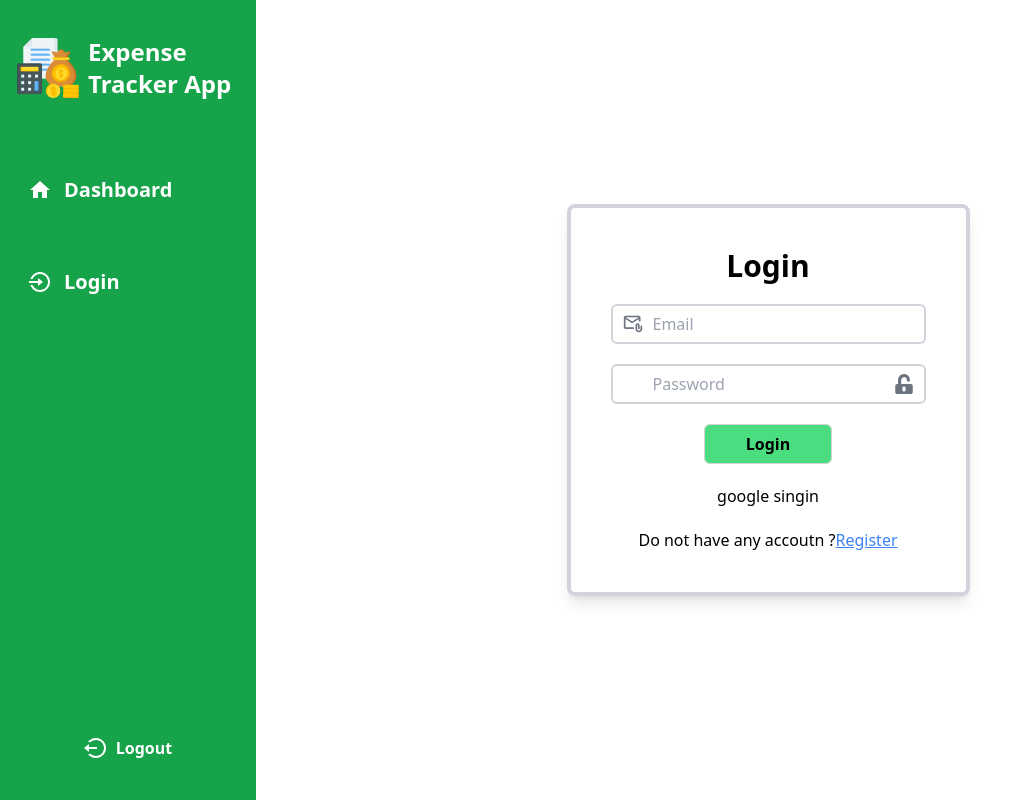
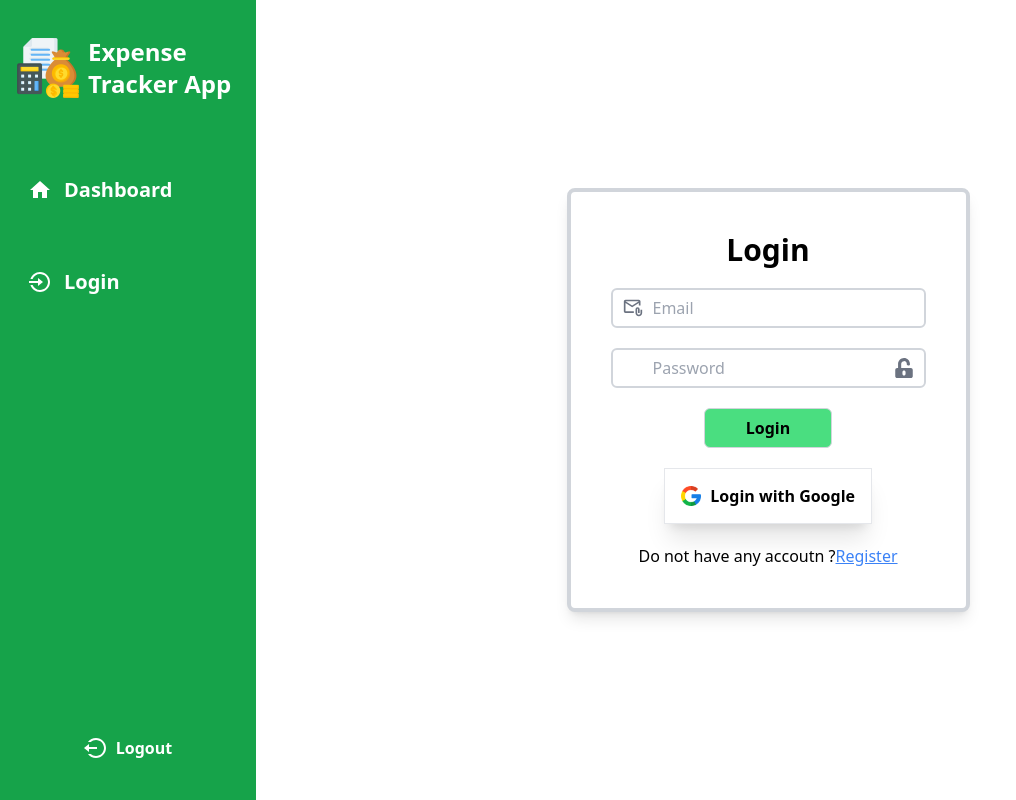
Before and after one commit to anus26/Expense-Tracker-App, a React (Vite) app: page /login in a window 1280 px wide. Shown: the whole page, without its empty margins (0-1016 px from the left). Built offline with nearby package versions, Linux system fonts and the light colour scheme; no server answers; the database is empty.

Commit message:
goole ui

```diff
--- a/src/App.jsx
+++ b/src/App.jsx
@@ -1,11 +1,16 @@
-import React from 'react'
-import { BrowserRouter ,Routes,Route} from 'react-router-dom'
+import React, { useState } from 'react'
+import { BrowserRouter ,Routes,Route, Navigate} from 'react-router-dom'
 import Login from './pages/Login'
 import Navabar from './Components/Navabar'
 import { Toaster } from 'react-hot-toast'
+import { useAuth } from './Context/AuthContext'
 import Dashboard from './pages/Dashboard'
 
 const App = () => {
+  const [login, setLogin]=useState()
+  const {currentUser}=useAuth()
+  console.log(currentUser);
+
   return (
 <>
 <BrowserRouter>
@@ -23,11 +28,14 @@ const App = () => {
   <div className='flex-1 '>
 
 <Routes>
-<Route path='/Login'  excat element={<Login/>}/>
-<Route path='/dashboard' excat element={<Dashboard/>}/>
-
-
-
+  <Route
+    path="/"
+    element={currentUser ? <Dashboard /> : <Navigate to="/login" />}
+  />
+  <Route
+    path="/login"
+    element={!currentUser ? <Login /> : <Navigate to="/" />}
+  />
 </Routes>
   </div>
 </div>
--- a/src/Components/AuthForm.jsx
+++ b/src/Components/AuthForm.jsx
@@ -101,8 +101,8 @@ const handleGoogle=async()=>{
             {isRegister ?'Register':'Login'}
 
           </button>
-         <button type='submit' onClick={handleGoogle}>
-          google singin
+         <button type='submit' onClick={handleGoogle} className='bg-white border shadow-xl flex items-center justify-between p-4 w-52 hover:bg-yellow-400 h-14 font-semibold text-center'>
+          <img src="./images/google.png" alt="goolge" className='w-5' />{isRegister ? 'Sigin with Goolge': 'Login with Google'}
 
          </button>
           <p>
@@ -113,6 +113,7 @@ const handleGoogle=async()=>{
             >
    {isRegister ? "Login" : "Register"}
             </span>
+
           </p>
         </form>
       </div>
--- a/src/Components/Navabar.jsx
+++ b/src/Components/Navabar.jsx
@@ -34,7 +34,7 @@ const Navabar = () => {
 <div className={`flex  items-center gap-3 p-3   rounded-md transition-all duration-300 ${onclick ? 'border':'hover:bg-slate-400'}`}>
   <MdHome className='w-6 h-6 text-white'   />
   <Link
-    to='/Dashboard'
+    to='/'
     className='font-semibold text-xl text-white hover:text-black transition-colors duration-300'
   >
     Dashboard
@@ -49,7 +49,7 @@ const Navabar = () => {
   </div>
 
     <div className=' p-4 mt-auto'>
-          <button  onClick={handleLogout} className='font-semibold flex items-center justify-center gap-2      text-white   hover:text-white w-full h-10 transition-all duration-300 rounded-md'>
+          <button  onClick={handleLogout} className='font-semibold flex items-center justify-center gap-2      text-white   hover:text-black w-full h-10 transition-all duration-300 rounded-md'>
           <RiLogoutCircleLine className='text-2xl text-white ' />
             Logout
           </button>
```
Also changed, not shown: src/pages/Login.jsx (+0 -43 lines), public/images/google.png (added).
